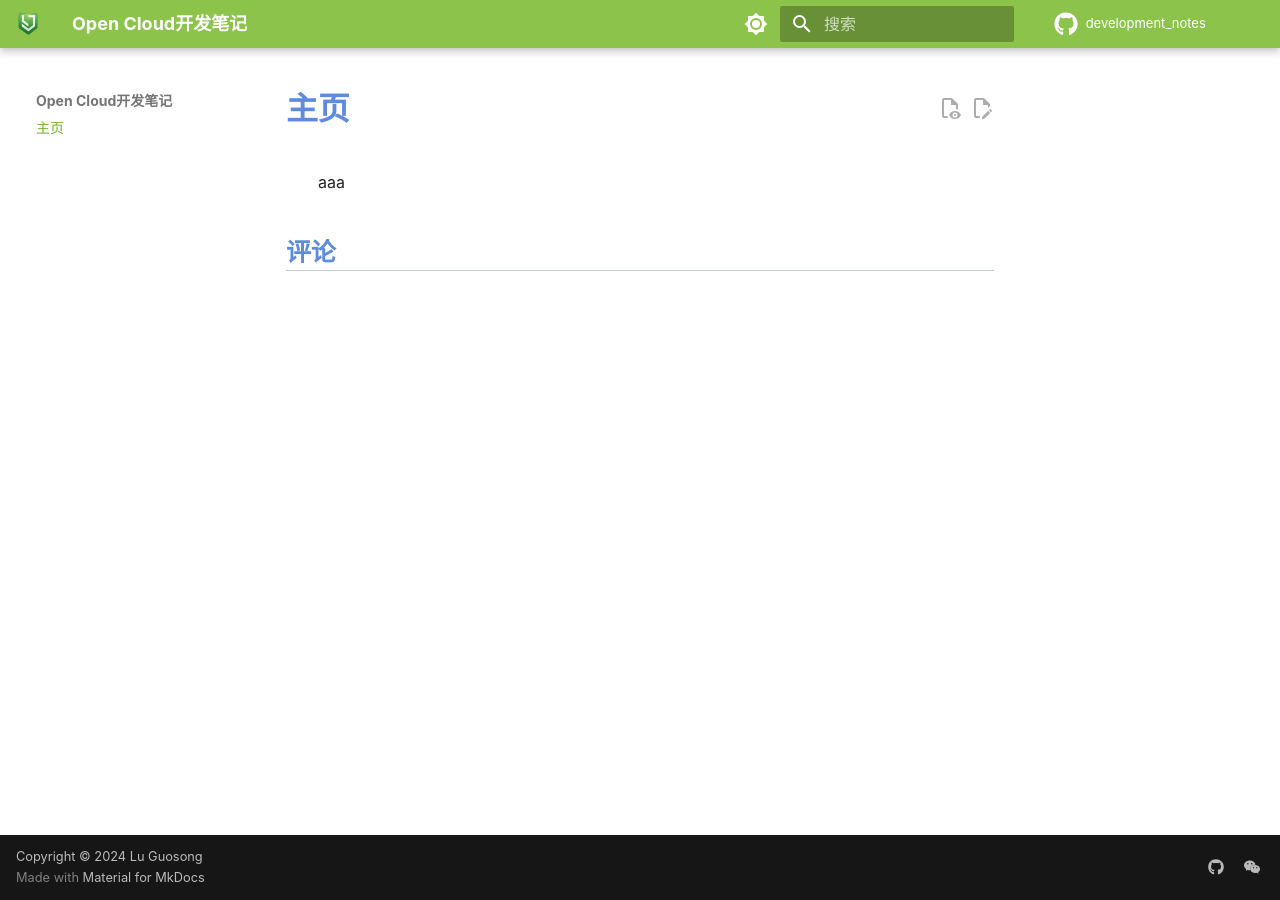
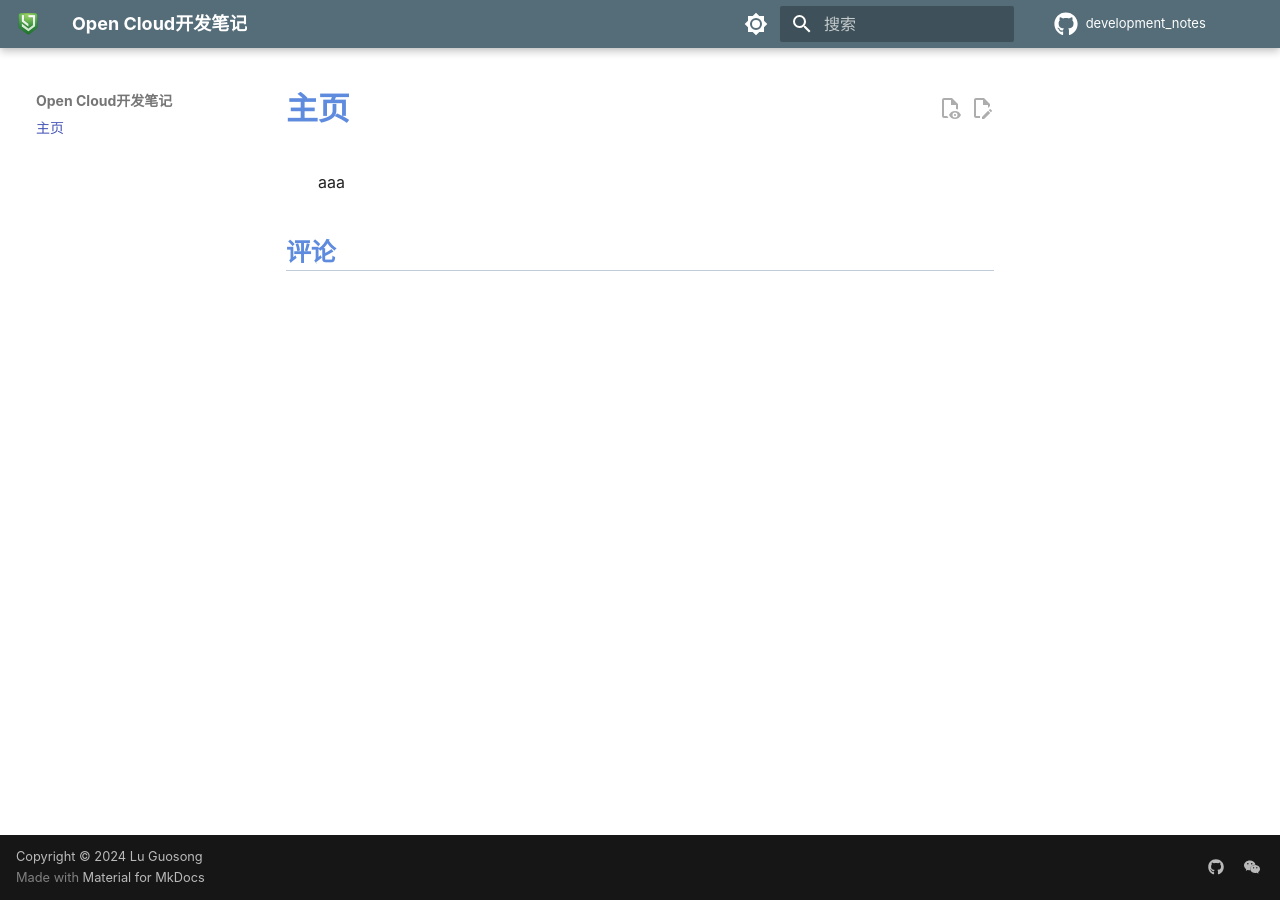
Before and after one commit to luguosong/development_notes, an MkDocs documentation site: the page built from docs/index.md, in a window 1280 px wide. Built offline with MkDocs 1.6.1 and Material for MkDocs 9.7.7, drawn with Linux system fonts in a browser that asks for light colours; nearby versions of some CDN libraries; library files that are not in the unit come from our copies; comment, search, counter and statistics services are not loaded; a style sheet for code colours, icons or effects is not loaded.

Commit message:
✨ feat: 修改了 `mkdocs.yml` 文件中的主题配色，将 `primary` 从 `light green` 更改为 `blue grey`，以优化视觉效果。

```diff
--- a/mkdocs.yml
+++ b/mkdocs.yml
@@ -36,7 +36,7 @@ theme:
     - content.code.annotate
   palette:
     - scheme: default
-      primary: light green
+      primary: blue grey
       accent: blue
       toggle:
         icon: material/brightness-7
```
